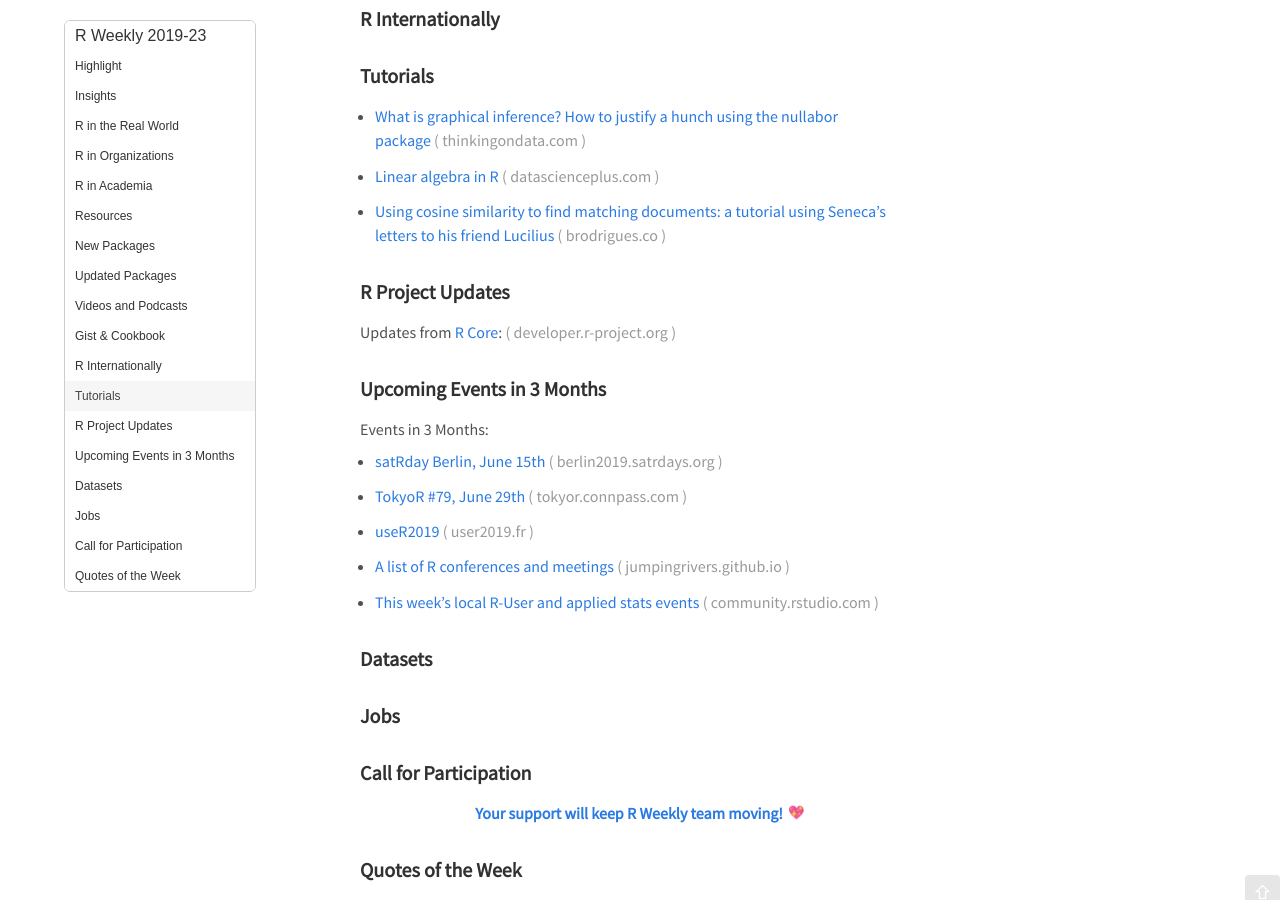
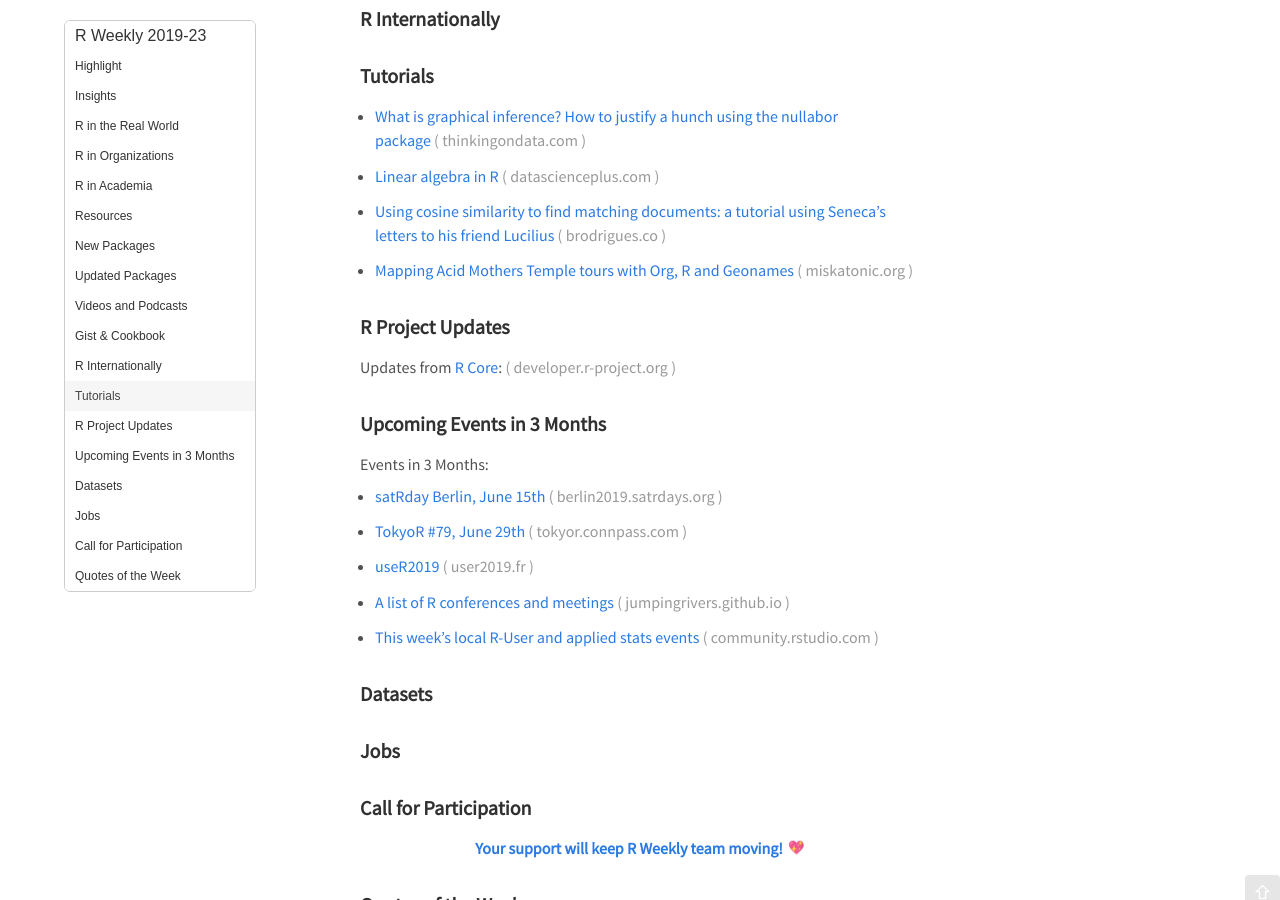
Before and after one commit to rweekly/rweekly.org, a Jekyll site: the page built from draft.md, in a window 1280 px wide and 900 px high, scrolled down 1505 px. Built offline with Jekyll 4.4.1, drawn with Linux system fonts in a browser that asks for light colours; emoji names are drawn with the system emoji font; comment, search, counter and statistics services are not loaded.

Commit message:
Update draft.md
Add link

```diff
--- a/draft.md
+++ b/draft.md
@@ -95,6 +95,8 @@ Release Date: 2019-06-10
 
 + [Using cosine similarity to find matching documents: a tutorial using Seneca's letters to his friend Lucilius](https://www.brodrigues.co/blog/2019-06-04-cosine_sim/)
 
++ [Mapping Acid Mothers Temple tours with Org, R and Geonames](https://www.miskatonic.org/amt/)
+
 
 
 
```
